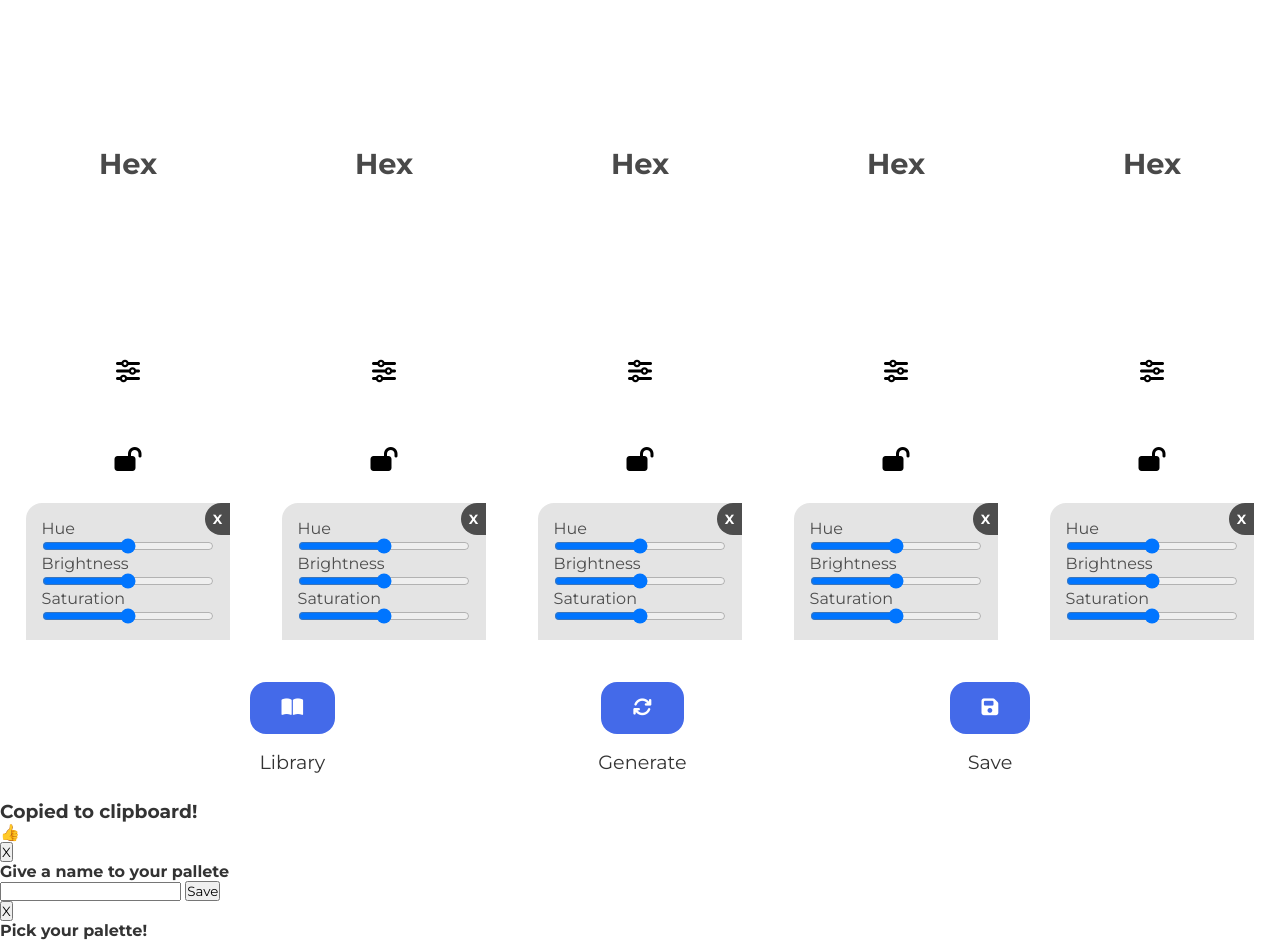
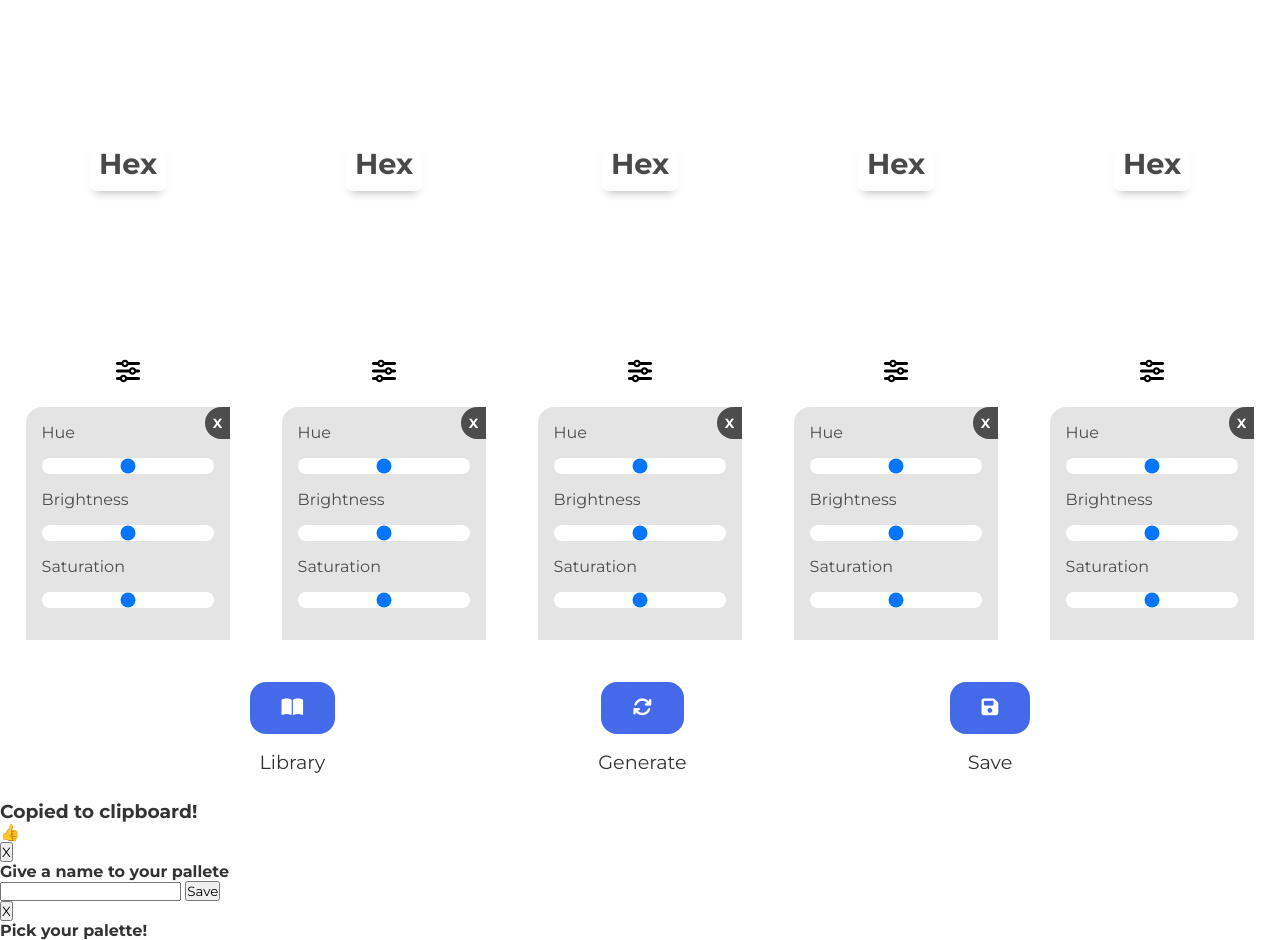
Before and after one commit to ghillahill/coloors-js, a plain HTML site: page index.html in a window 1280 px wide. Drawn offline with Linux system fonts and the light colour scheme; a script that the page names is missing.

Commit message:
Base sliders style / box-shadow on hex box

```diff
--- a/style.css
+++ b/style.css
@@ -42,6 +42,7 @@ path, i, svg {
     color: rgb(73,73,73);
     padding: 0.6rem;
     border-radius: 0.5rem;
+    box-shadow: 0 8px 8px -6px rgba(0,0,0,.25);
 }
 
 .sliders {
@@ -56,7 +57,7 @@ path, i, svg {
     width: 80%;
     border-top-right-radius: 1rem;
     border-top-left-radius: 1rem;
-    pointer-events: none;
+    /* pointer-events: none; */
     /* Adjustment class */
     /* transform: translateY(100px); */
     transition: all 0.5s ease-in-out;
@@ -122,3 +123,15 @@ path, i, svg {
     cursor: pointer;
     margin: 2rem 0rem;
 }
+
+/* Slider Style */
+
+input[type="range"] {
+    -webkit-appearance: none;
+    -moz-appearance: none;
+    margin: 1rem 0rem;
+    width: 100%;
+    position: relative;
+    border-radius: 1rem;
+    cursor: pointer;
+}
```
